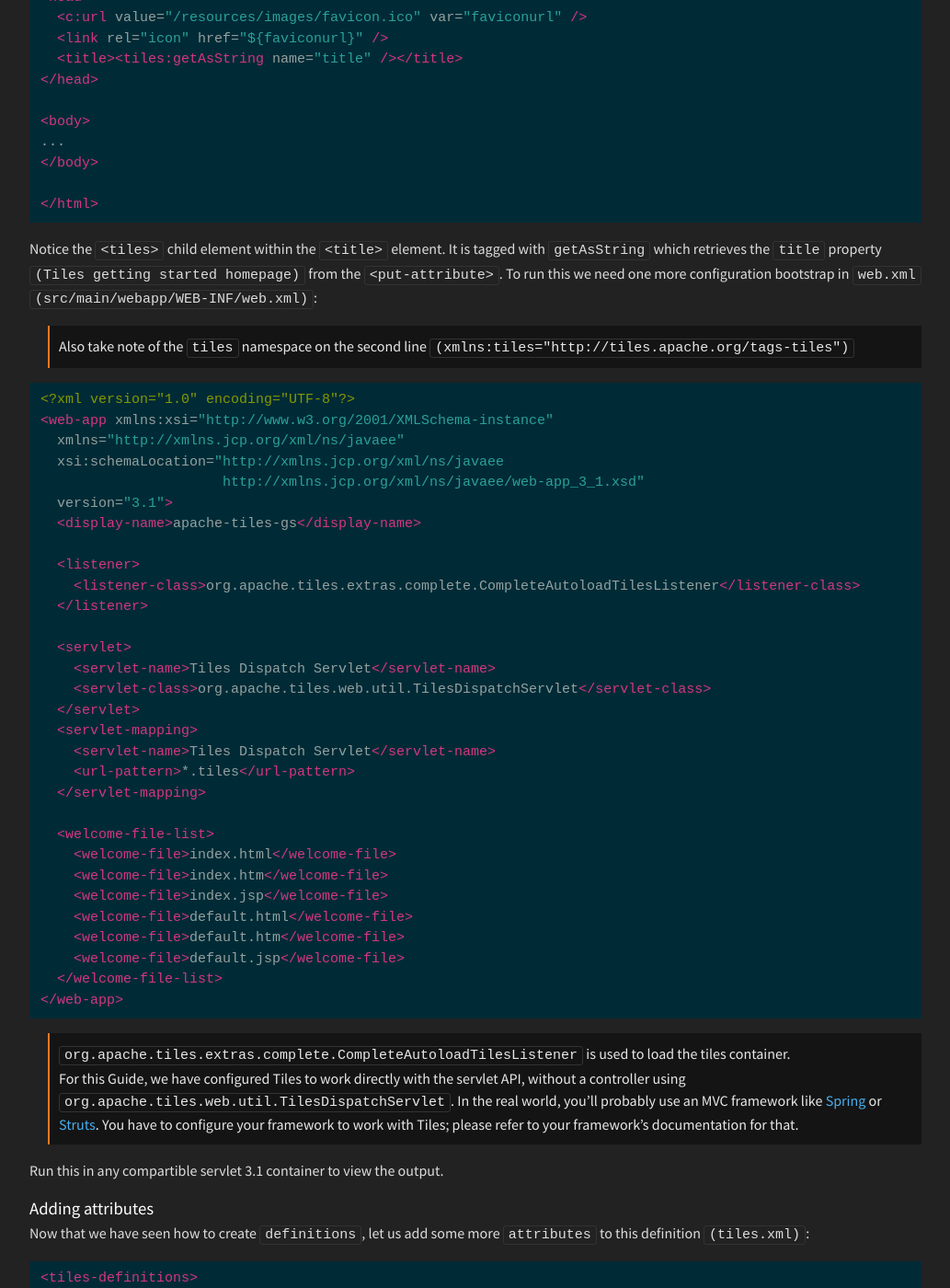
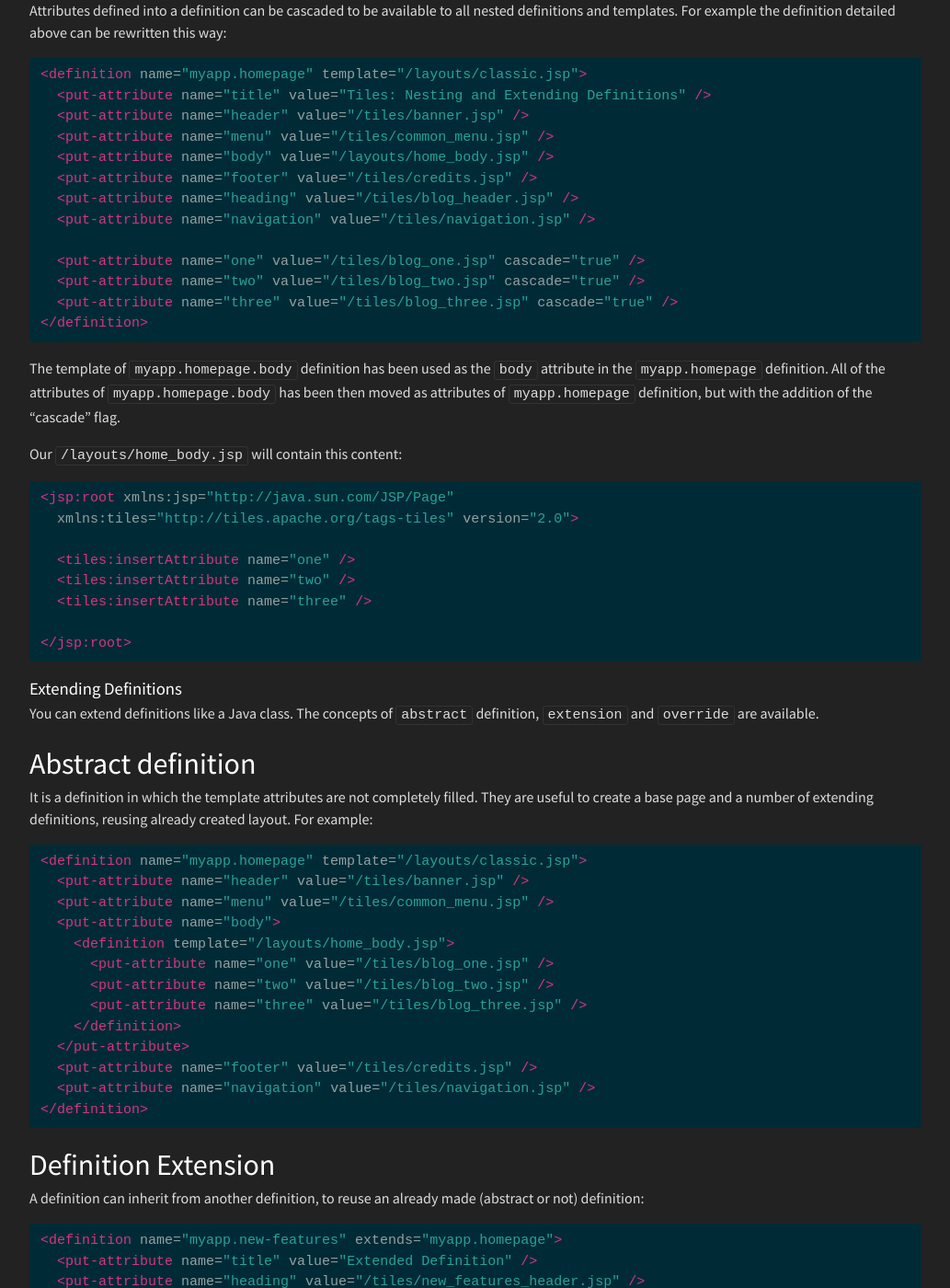
Before and after one commit to juliuskrah/juliuskrah.github.io, a Jekyll site: the page built from index.html, in a window 1280 px wide and 1400 px high, scrolled down 2908 px. Shown: the whole window at 92% size, without its empty margins (123-1156 px from the left). Built offline with Jekyll 4.4.1, drawn with Linux system fonts in a browser that asks for light colours; emoji names are drawn with the system emoji font; some of the changed text lies outside the part shown.

Commit message:
Published Post "Tiles: Nesting and Extending Definitions"

```diff
--- a/_posts/2016-10-17-getting-started-with-tiles.markdown
+++ b/_posts/2016-10-17-getting-started-with-tiles.markdown
@@ -23,7 +23,7 @@
 page fragments which can be assembled into a complete page at runtime. These fragments, or tiles, can be used as simple includes in
 order to reduce the duplication of common page elements or embedded within other tiles to develop a series of reusable templates.
 These templates streamline the development of a consistent look and feel across an entire application.
-The final working sample can be found {% include source.html %}.
+The final working sample can be found {% include source.html %}. For advanced usage of tiles refer to this [blog post]({% post_url 2016-10-30-tiles-nesting-and-extending-definitions%})
 
 ## Structure
 At the end of this guide our folder structure will look similar to this:
@@ -55,7 +55,7 @@
 - [Maven][]
 
 # Getting dependencies
-This getting started guide will use `Maven` to manage the dependencies. Add the following to your `pom.xml`:
+In this getting started guide we will use `Maven` to manage the dependencies. Let's add the following to our `pom.xml`:
 
 {% highlight xml %}
 <dependencies>
--- /dev/null
+++ b/_posts/2016-10-30-tiles-nesting-and-extending-definitions.markdown
@@ -0,0 +1,259 @@
+---
+layout:     post
+title:      'Tiles: Nesting and Extending Definitions'
+date:       2016-10-30 22:35:31 +0000
+categories: blog
+tags:       java tiles maven
+section:    blog
+author:     Julius Krah
+repo:       apache-tiles-advanced-example
+---
+> [Apache Tiles][Tiles] is a free open-sourced templating framework for modern Java applications. Based upon the Composite pattern
+  it is built to simplify the development of user interfaces.
+
+# Introduction
+In this blog post we are going to learn how to `nest` and `extend` tiles definitions. If you are new to `tiles` I recommend you read
+this [blog post]({% post_url 2016-10-17-getting-started-with-tiles %}) first. Sometimes it is useful to have a structured page with,
+say, a structured body. Typically, there is a main layout (for example, the "classic" layout) and the body is made of certain number
+of sections. In this case, nesting a definition (the one for the body) inside another definition (the main layout) can be useful.
+You can follow along this guide or get the final example {% include source.html %}.
+
+# Pre requisites
+- [Java Development Kit][JDK]
+- [Maven][]
+
+# Getting the Dependencies
+In this guide we will use `Maven` to manage the dependencies. Let's add the following to our `pom.xml`:
+
+{% highlight xml %}
+<dependencies>
+  ...
+  <dependency>
+    <groupId>org.apache.tiles</groupId>
+    <artifactId>tiles-extras</artifactId>
+    <version>${tiles-version}</version>
+  </dependency>
+  ...
+</dependencies>
+{% endhighlight %}
+
+The dependency on `tiles-extras` pulls in all transitive dependencies of tiles. For this guide, we will be using tiles in a web
+environment and as such require `servlet-api` and `jsp` jars:
+
+{% highlight xml %}
+<dependencies>
+  ...
+  <dependency>
+    <groupId>javax.servlet.jsp.jstl</groupId>
+    <artifactId>javax.servlet.jsp.jstl-api</artifactId>
+    <version>${jsp.jstl.version}</version>
+    <scope>compile</scope>
+  </dependency>
+  <dependency>
+    <groupId>javax.servlet</groupId>
+    <artifactId>javax.servlet-api</artifactId>
+    <version>${servlet.api.version}</version>
+    <scope>provided</scope>
+  </dependency>
+  <dependency>
+    <groupId>javax.servlet.jsp</groupId>
+    <artifactId>javax.servlet.jsp-api</artifactId>
+    <version>${jsp.api.version}</version>
+    <scope>provided</scope>
+  </dependency>
+  ...
+</dependencies>
+{% endhighlight %}
+
+The versions of the various dependencies are given as properties to ease version management:
+
+{% highlight xml %}
+<properties>
+  ...
+  <tiles-version>3.0.7</tiles-version>
+  <servlet.api.version>3.1.0</servlet.api.version>
+  <jsp.api.version>2.3.1</jsp.api.version>
+  <jsp.jstl.version>1.2.1</jsp.jstl.version>
+</properties>
+{% endhighlight %}
+
+# Nesting Definitions
+Sometimes it is useful to have a structured page with, say, a structured body. Typically, there is a main layout (for example,
+the "classic" layout) and the body is made of certain number of sections. In this case, nesting a definition (the one for the
+body) inside another definition (the main layout) can be useful.
+
+## Named Subdefinitions
+Tiles supports nesting definitions natively. One way of using nested definitions is creating a named "subdefinition" and using
+it as an attribute. For example:
+
+{% highlight xml %}
+<definition name="myapp.homepage.body" template="/layouts/home_body.jsp">
+  <put-attribute name="one" value="/tiles/blog_one.jsp" />
+  <put-attribute name="two" value="/tiles/blog_two.jsp" />
+  <put-attribute name="three" value="/tiles/blog_three.jsp" />
+</definition>
+
+<definition name="myapp.homepage" template="/layouts/classic.jsp">
+  <put-attribute name="title" value="Tiles: Nesting and Extending Definitions" />
+  <put-attribute name="header" value="/tiles/banner.jsp" />
+  <put-attribute name="menu" value="/tiles/common_menu.jsp" />
+  <put-attribute name="body" value="myapp.homepage.body" />
+  <put-attribute name="footer" value="/tiles/credits.jsp" />
+  <put-attribute name="heading" value="/tiles/blog_header.jsp" />
+  <put-attribute name="navigation" value="/tiles/navigation.jsp" />
+</definition>
+{% endhighlight %}
+
+In the above snippet we have nested the `myapp.homepage.body` definition inside `myapp.homepage`, by putting it
+inside its `body` attribute. We will be seeing the definition one inside the other.
+
+## Anonymous Nested Definitions
+What you can do with named subdefinitions can be done with nested anonymous definitions. The above example can be rewritten in:
+
+{% highlight xml %}
+<definition name="myapp.homepage" template="/layouts/classic.jsp">
+  <put-attribute name="title" value="Tiles: Nesting and Extending Definitions" />
+  <put-attribute name="header" value="/tiles/banner.jsp" />
+  <put-attribute name="menu" value="/tiles/common_menu.jsp" />
+  <put-attribute name="body">
+    <definition template="/layouts/home_body.jsp">
+      <put-attribute name="one" value="/tiles/blog_one.jsp" />
+      <put-attribute name="two" value="/tiles/blog_two.jsp" />
+      <put-attribute name="three" value="/tiles/blog_three.jsp" />
+    </definition>
+  </put-attribute>
+  <put-attribute name="footer" value="/tiles/credits.jsp" />
+  <put-attribute name="heading" value="/tiles/blog_header.jsp" />
+  <put-attribute name="navigation" value="/tiles/navigation.jsp" />
+</definition>
+{% endhighlight %}
+
+The anonymous definition put under the `body` attribute can be used only by the surrounding definition. Moreover, you can nest a
+definition into a nested definition, with the desired level of depth.
+
+## Cascaded Attributes
+Attributes defined into a definition can be cascaded to be available to all nested definitions and templates. For example the
+definition detailed above can be rewritten this way:
+
+{% highlight xml %}
+<definition name="myapp.homepage" template="/layouts/classic.jsp">
+  <put-attribute name="title" value="Tiles: Nesting and Extending Definitions" />
+  <put-attribute name="header" value="/tiles/banner.jsp" />
+  <put-attribute name="menu" value="/tiles/common_menu.jsp" />
+  <put-attribute name="body" value="/layouts/home_body.jsp" />
+  <put-attribute name="footer" value="/tiles/credits.jsp" />
+  <put-attribute name="heading" value="/tiles/blog_header.jsp" />
+  <put-attribute name="navigation" value="/tiles/navigation.jsp" />
+
+  <put-attribute name="one" value="/tiles/blog_one.jsp" cascade="true" />
+  <put-attribute name="two" value="/tiles/blog_two.jsp" cascade="true" />
+  <put-attribute name="three" value="/tiles/blog_three.jsp" cascade="true" />
+</definition>
+{% endhighlight %}
+
+The template of `myapp.homepage.body` definition has been used as the `body` attribute in the `myapp.homepage` definition.
+All of the attributes of `myapp.homepage.body` has been then moved as attributes of `myapp.homepage` definition, but with
+the addition of the "cascade" flag.
+
+Our `/layouts/home_body.jsp` will contain this content:
+
+{% highlight html %}
+<jsp:root xmlns:jsp="http://java.sun.com/JSP/Page"
+  xmlns:tiles="http://tiles.apache.org/tags-tiles" version="2.0">
+
+  <tiles:insertAttribute name="one" />
+  <tiles:insertAttribute name="two" />
+  <tiles:insertAttribute name="three" />
+
+</jsp:root>
+{% endhighlight %}
+
+# Extending Definitions
+You can extend definitions like a Java class. The concepts of `abstract` definition, `extension` and `override` are available.
+
+## Abstract definition
+It is a definition in which the template attributes are not completely filled. They are useful to create a base page and a
+number of extending definitions, reusing already created layout. For example:
+
+{% highlight xml %}
+<definition name="myapp.homepage" template="/layouts/classic.jsp">
+  <put-attribute name="header" value="/tiles/banner.jsp" />
+  <put-attribute name="menu" value="/tiles/common_menu.jsp" />
+  <put-attribute name="body">
+    <definition template="/layouts/home_body.jsp">
+      <put-attribute name="one" value="/tiles/blog_one.jsp" />
+      <put-attribute name="two" value="/tiles/blog_two.jsp" />
+      <put-attribute name="three" value="/tiles/blog_three.jsp" />
+    </definition>
+  </put-attribute>
+  <put-attribute name="footer" value="/tiles/credits.jsp" />
+  <put-attribute name="navigation" value="/tiles/navigation.jsp" />
+</definition>
+{% endhighlight %}
+
+## Definition Extension
+A definition can inherit from another definition, to reuse an already made (abstract or not) definition:
+
+{% highlight xml %}
+<definition name="myapp.new-features" extends="myapp.homepage">
+  <put-attribute name="title" value="Extended Definition" />
+  <put-attribute name="heading" value="/tiles/new_features_header.jsp" />
+</definition>
+{% endhighlight %}
+
+In this case, the `header`, `menu`, `body`, `footer` and `navigation` are inherited from the `myapp.page` definition, while the rest
+is defined inside the "concrete" definition.
+
+## Template and Attribute Override
+When extending a definition, its template and attributes can be overridden.
+
+*Overriding a Template*
+
+{% highlight xml %}
+<definition name="myapp.list" template="/layouts/variable_rows.jsp" extends="myapp.homepage">
+{% endhighlight %}
+
+The definition has the same attributes, but its template changed. The result is that the content is the same,
+but the layout is different.
+
+*Overriding Attributes*
+
+{% highlight xml %}
+<definition name="myapp.new-features" extends="myapp.homepage">
+  <put-attribute name="heading" value="/tiles/new_features_header.jsp" />
+</definition>
+{% endhighlight %}
+
+In this case, the page will have the same appearance as the `myapp.homepage` definition, but its `heading` subpage is different.
+
+Let us look at how we make use of these definitions in our jsp:
+
+{% highlight xml %}
+<jsp:root xmlns:jsp="http://java.sun.com/JSP/Page"
+  xmlns:c="http://java.sun.com/jsp/jstl/core" version="2.0">
+  <c:url value="/myapp.new-features.tiles" var="newfeatures" />
+  <c:url value="/myapp.homepage.tiles" var="homepage" />
+  <c:url value="/myapp.list.tiles" var="list" />
+  <div class="container">
+    <nav class="blog-nav">
+      <a class="blog-nav-item active" href="${homepage}">Home</a>
+      <a class="blog-nav-item" href="${newfeatures}">Override</a>
+      <a class="blog-nav-item" href="${list}">List</a>
+      <a class="blog-nav-item" href="#">Dummy</a>
+      <a class="blog-nav-item" href="#">About</a>
+    </nav>
+  </div>
+</jsp:root>
+{% endhighlight %}
+
+# Conclusion
+In this blog post, we have looked at how to extend and nest tiles definition. As usual you can find the source to this guide
+{% include source.html %}. Happy coding :+1:.
+
+
+
+
+
+[Maven]: http://maven.apache.org
+[Tiles]: https://tiles.apache.org/framework/index.html
+[JDK]: http://www.oracle.com/technetwork/java/javase/downloads/index.html
```
Also changed, not shown: other parts of _posts/2016-10-17-getting-started-with-tiles.markdown (+1 -1 lines), _drafts/tiles-naming-and-extending-definitions.markdown (deleted, +0 -22 lines).
